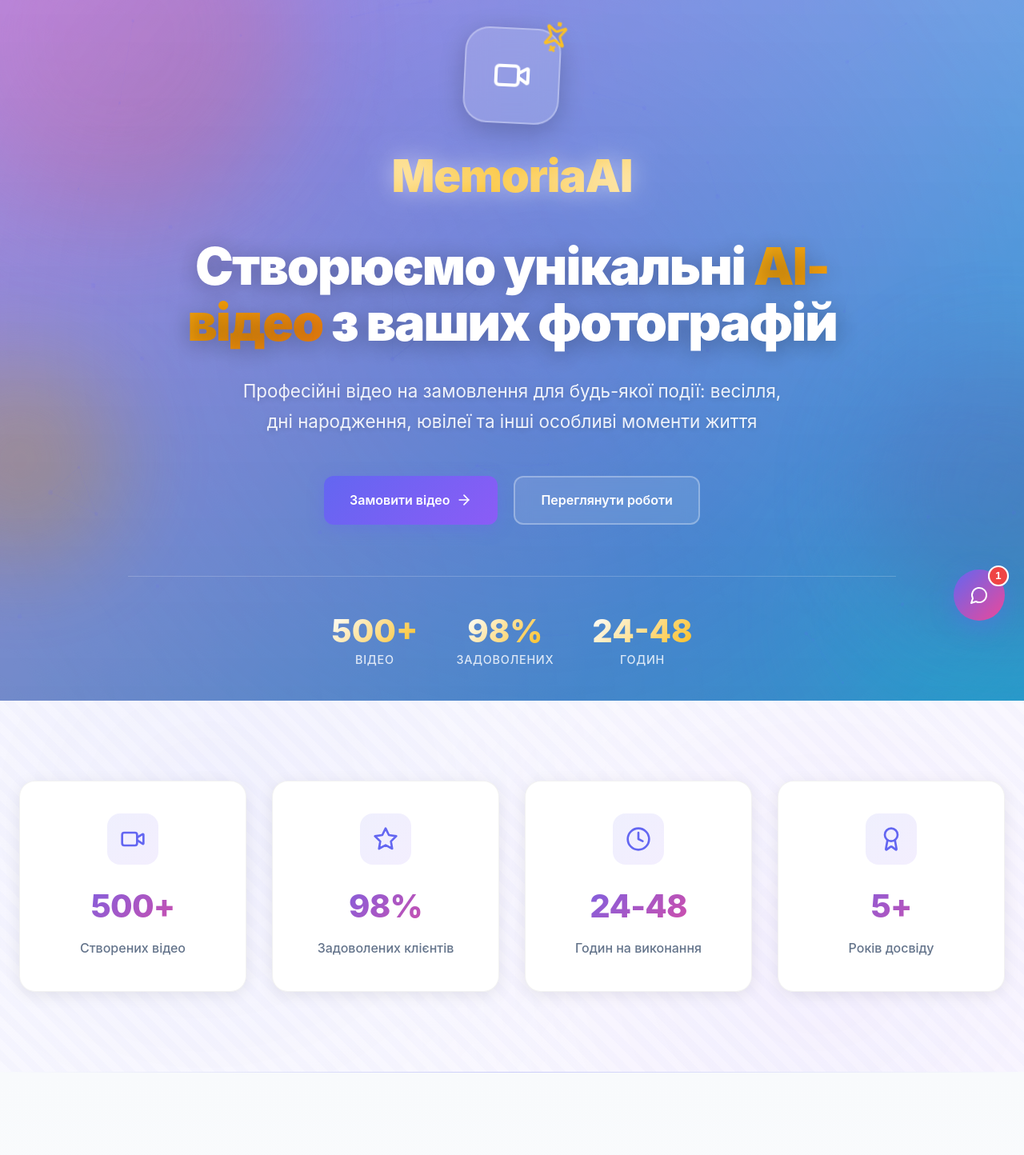
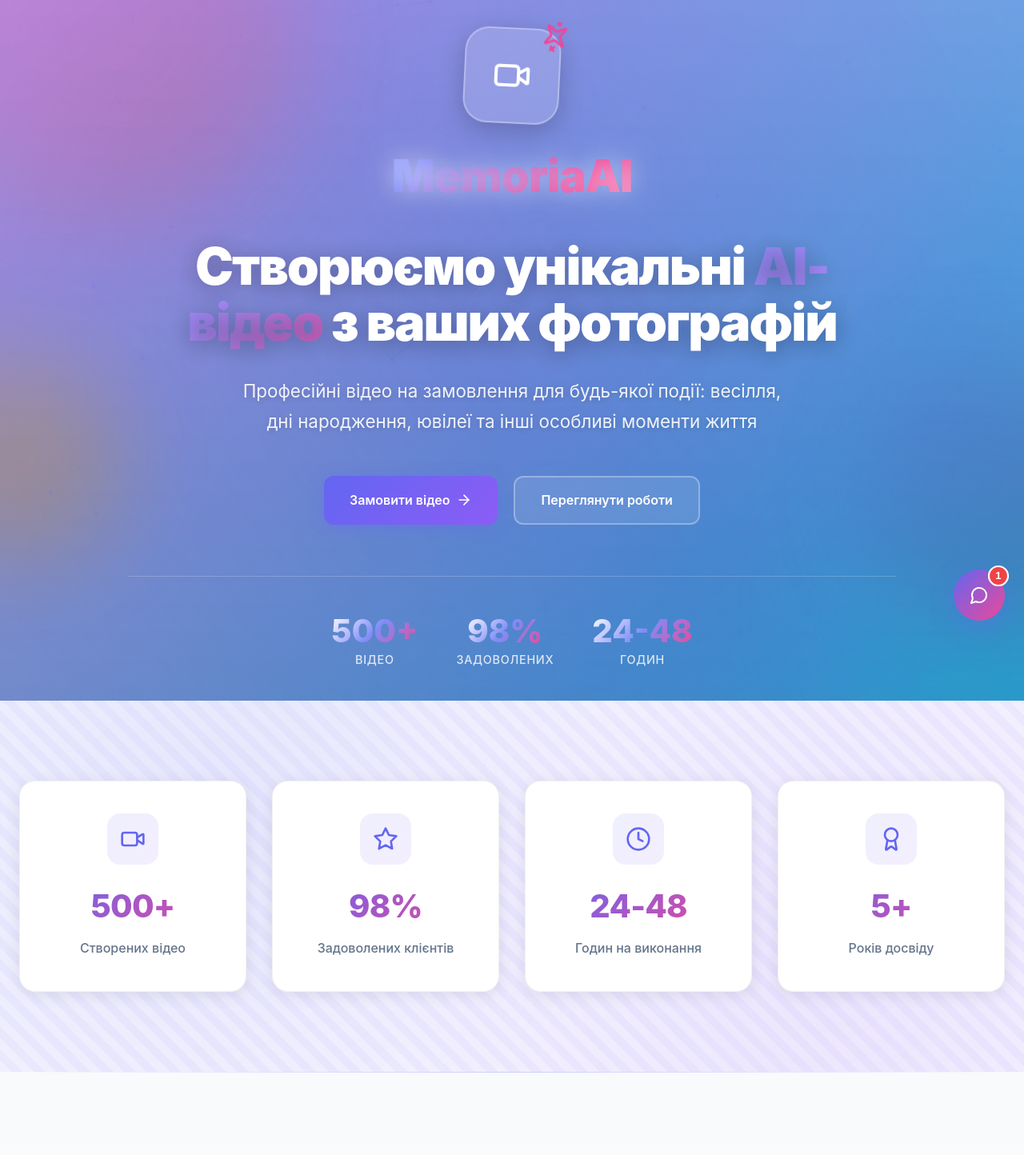
Before and after one commit to algotcha-project/ai-video-website, a Next.js app: page / in a window 1280 px wide. Shown: the top 1444 px of the page at 80% size. Built offline with nearby package versions, Linux system fonts and the light colour scheme.

Commit message:
Update colors: replace orange with purple/pink, make all sections brighter

```diff
--- a/app/page.css
+++ b/app/page.css
@@ -175,7 +175,7 @@
   position: absolute;
   top: -10px;
   right: -10px;
-  color: #fbbf24;
+  color: #ec4899;
   animation: sparkle-rotate 2s linear infinite;
 }
 
@@ -203,7 +203,7 @@
 .site-name {
   font-size: 3.5rem;
   font-weight: 900;
-  background: linear-gradient(135deg, #ffffff, #fbbf24, #ffffff);
+  background: linear-gradient(135deg, #ffffff, #818cf8, #ec4899, #ffffff);
   -webkit-background-clip: text;
   -webkit-text-fill-color: transparent;
   background-clip: text;
@@ -242,7 +242,7 @@
 .stat-preview-number {
   font-size: 2.5rem;
   font-weight: 800;
-  background: linear-gradient(135deg, #ffffff, #fbbf24);
+  background: linear-gradient(135deg, #ffffff, #818cf8, #ec4899);
   -webkit-background-clip: text;
   -webkit-text-fill-color: transparent;
   background-clip: text;
@@ -278,7 +278,7 @@
 }
 
 .hero-title .highlight {
-  background: linear-gradient(135deg, #fbbf24, #f59e0b, #f97316);
+  background: linear-gradient(135deg, #818cf8, #a78bfa, #ec4899);
   -webkit-background-clip: text;
   -webkit-text-fill-color: transparent;
   background-clip: text;
@@ -456,7 +456,7 @@
   left: 0;
   right: 0;
   bottom: 0;
-  background: linear-gradient(135deg, rgba(99, 102, 241, 0.03), rgba(139, 92, 246, 0.03));
+  background: linear-gradient(135deg, rgba(99, 102, 241, 0.08), rgba(139, 92, 246, 0.08));
   opacity: 0;
   transition: opacity 0.4s ease;
 }
@@ -473,8 +473,8 @@
 
 .pricing-card.featured {
   border-color: var(--primary);
-  background: linear-gradient(135deg, rgba(99, 102, 241, 0.05), rgba(139, 92, 246, 0.05));
-  box-shadow: 0 10px 40px rgba(99, 102, 241, 0.15);
+  background: linear-gradient(135deg, rgba(99, 102, 241, 0.1), rgba(139, 92, 246, 0.1));
+  box-shadow: 0 10px 40px rgba(99, 102, 241, 0.25);
   transform: scale(1.05);
 }
 
@@ -594,8 +594,8 @@
   right: 0;
   bottom: 0;
   background:
-    radial-gradient(circle at 50% 0%, rgba(99, 102, 241, 0.04) 0%, transparent 50%),
-    radial-gradient(circle at 50% 100%, rgba(139, 92, 246, 0.04) 0%, transparent 50%);
+    radial-gradient(circle at 50% 0%, rgba(99, 102, 241, 0.1) 0%, transparent 50%),
+    radial-gradient(circle at 50% 100%, rgba(139, 92, 246, 0.1) 0%, transparent 50%);
   pointer-events: none;
   animation: portfolio-bg 18s ease-in-out infinite;
 }
@@ -635,7 +635,7 @@
   left: 0;
   right: 0;
   bottom: 0;
-  background: linear-gradient(135deg, rgba(99, 102, 241, 0.1), rgba(139, 92, 246, 0.1));
+  background: linear-gradient(135deg, rgba(99, 102, 241, 0.15), rgba(139, 92, 246, 0.15));
   opacity: 0;
   transition: opacity 0.4s ease;
   z-index: 1;
@@ -811,13 +811,13 @@
 /* Stats Section */
 .stats {
   background:
-    linear-gradient(135deg, rgba(99, 102, 241, 0.03), rgba(139, 92, 246, 0.03)),
+    linear-gradient(135deg, rgba(99, 102, 241, 0.08), rgba(139, 92, 246, 0.08)),
     repeating-linear-gradient(
       45deg,
       transparent,
       transparent 10px,
-      rgba(99, 102, 241, 0.02) 10px,
-      rgba(99, 102, 241, 0.02) 20px
+      rgba(99, 102, 241, 0.05) 10px,
+      rgba(99, 102, 241, 0.05) 20px
     );
   position: relative;
   overflow: hidden;
@@ -831,8 +831,8 @@
   right: 0;
   bottom: 0;
   background:
-    radial-gradient(circle at 20% 30%, rgba(99, 102, 241, 0.1) 0%, transparent 50%),
-    radial-gradient(circle at 80% 70%, rgba(139, 92, 246, 0.1) 0%, transparent 50%);
+    radial-gradient(circle at 20% 30%, rgba(99, 102, 241, 0.15) 0%, transparent 50%),
+    radial-gradient(circle at 80% 70%, rgba(139, 92, 246, 0.15) 0%, transparent 50%);
   pointer-events: none;
   animation: stats-pulse 8s ease-in-out infinite;
 }
@@ -912,8 +912,8 @@
       90deg,
       transparent,
       transparent 50px,
-      rgba(99, 102, 241, 0.01) 50px,
-      rgba(99, 102, 241, 0.01) 51px
+      rgba(99, 102, 241, 0.03) 50px,
+      rgba(99, 102, 241, 0.03) 51px
     );
   position: relative;
   overflow: hidden;
@@ -927,8 +927,8 @@
   right: 0;
   bottom: 0;
   background:
-    radial-gradient(circle at 10% 20%, rgba(99, 102, 241, 0.05) 0%, transparent 40%),
-    radial-gradient(circle at 90% 80%, rgba(139, 92, 246, 0.05) 0%, transparent 40%);
+    radial-gradient(circle at 10% 20%, rgba(99, 102, 241, 0.12) 0%, transparent 40%),
+    radial-gradient(circle at 90% 80%, rgba(139, 92, 246, 0.12) 0%, transparent 40%);
   pointer-events: none;
   animation: process-shift 15s ease-in-out infinite;
 }
@@ -959,7 +959,7 @@
   text-align: center;
   position: relative;
   padding: 32px 24px;
-  background: linear-gradient(135deg, rgba(99, 102, 241, 0.03), rgba(139, 92, 246, 0.03));
+  background: linear-gradient(135deg, rgba(99, 102, 241, 0.08), rgba(139, 92, 246, 0.08));
   border-radius: 24px;
   transition: all 0.4s ease;
   border: 2px solid transparent;
@@ -968,8 +968,8 @@
 .process-step:hover {
   transform: translateY(-8px);
   border-color: var(--primary);
-  box-shadow: 0 12px 40px rgba(99, 102, 241, 0.15);
-  background: linear-gradient(135deg, rgba(99, 102, 241, 0.08), rgba(139, 92, 246, 0.08));
+  box-shadow: 0 12px 40px rgba(99, 102, 241, 0.25);
+  background: linear-gradient(135deg, rgba(99, 102, 241, 0.15), rgba(139, 92, 246, 0.15));
 }
 
 .process-number {
@@ -997,7 +997,7 @@
   display: flex;
   align-items: center;
   justify-content: center;
-  background: linear-gradient(135deg, rgba(99, 102, 241, 0.1), rgba(139, 92, 246, 0.1));
+  background: linear-gradient(135deg, rgba(99, 102, 241, 0.15), rgba(139, 92, 246, 0.15));
   border-radius: 20px;
   color: var(--primary);
   transition: all 0.4s ease;
@@ -1005,7 +1005,7 @@
 
 .process-step:hover .process-icon {
   transform: scale(1.15);
-  background: linear-gradient(135deg, rgba(99, 102, 241, 0.2), rgba(139, 92, 246, 0.2));
+  background: linear-gradient(135deg, rgba(99, 102, 241, 0.25), rgba(139, 92, 246, 0.25));
 }
 
 .process-step h3 {
@@ -1032,7 +1032,7 @@
 .video-placeholder-card {
   width: 100%;
   height: 100%;
-  background: linear-gradient(135deg, rgba(99, 102, 241, 0.05), rgba(139, 92, 246, 0.05));
+  background: linear-gradient(135deg, rgba(99, 102, 241, 0.1), rgba(139, 92, 246, 0.1));
   border-radius: 24px;
   padding: 48px 32px;
   display: flex;
@@ -1040,7 +1040,7 @@
   align-items: center;
   justify-content: center;
   text-align: center;
-  border: 2px solid rgba(99, 102, 241, 0.1);
+  border: 2px solid rgba(99, 102, 241, 0.2);
   transition: all 0.4s ease;
   position: relative;
   overflow: hidden;
@@ -1053,7 +1053,7 @@
   left: 0;
   right: 0;
   bottom: 0;
-  background: linear-gradient(135deg, rgba(99, 102, 241, 0.1), rgba(139, 92, 246, 0.1));
+  background: linear-gradient(135deg, rgba(99, 102, 241, 0.15), rgba(139, 92, 246, 0.15));
   opacity: 0;
   transition: opacity 0.4s ease;
 }
@@ -1075,7 +1075,7 @@
   display: flex;
   align-items: center;
   justify-content: center;
-  background: linear-gradient(135deg, rgba(99, 102, 241, 0.1), rgba(139, 92, 246, 0.1));
+  background: linear-gradient(135deg, rgba(99, 102, 241, 0.15), rgba(139, 92, 246, 0.15));
   border-radius: 30px;
   color: var(--primary);
   transition: all 0.4s ease;
@@ -1085,7 +1085,7 @@
 
 .video-placeholder-card:hover .video-placeholder-icon {
   transform: scale(1.1) rotate(5deg);
-  background: linear-gradient(135deg, rgba(99, 102, 241, 0.2), rgba(139, 92, 246, 0.2));
+  background: linear-gradient(135deg, rgba(99, 102, 241, 0.25), rgba(139, 92, 246, 0.25));
 }
 
 .video-placeholder-card h3 {
@@ -1123,9 +1123,9 @@
   text-align: center;
   margin-top: 48px;
   padding: 24px;
-  background: linear-gradient(135deg, rgba(99, 102, 241, 0.05), rgba(139, 92, 246, 0.05));
+  background: linear-gradient(135deg, rgba(99, 102, 241, 0.1), rgba(139, 92, 246, 0.1));
   border-radius: 16px;
-  border: 1px solid rgba(99, 102, 241, 0.1);
+  border: 1px solid rgba(99, 102, 241, 0.2);
 }
 
 .portfolio-note p {
```
